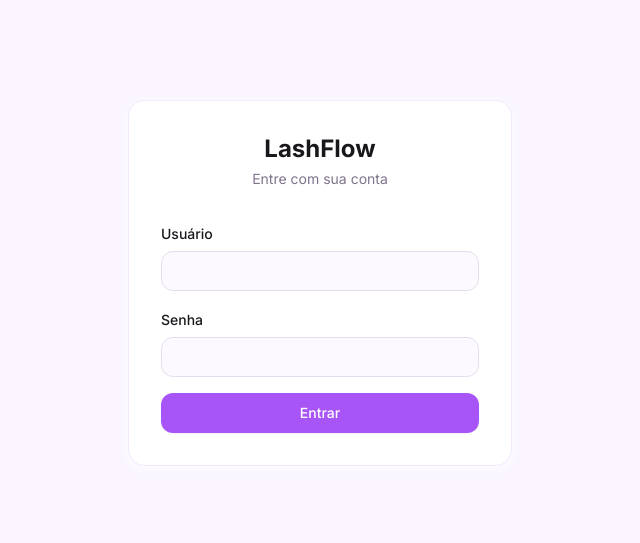
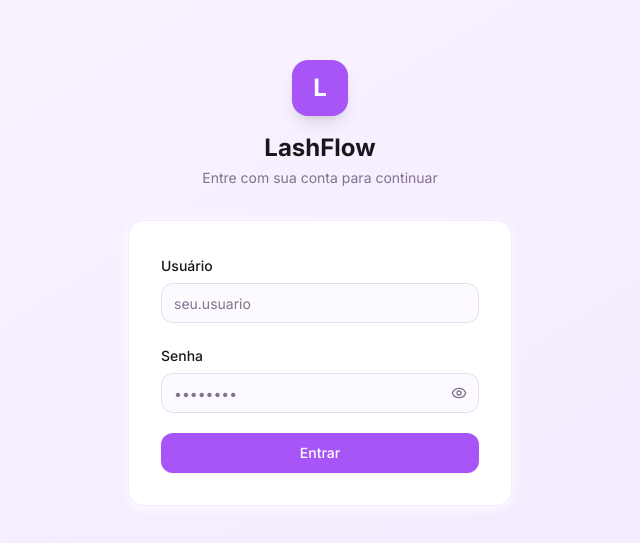
Before and after one commit to briz-felipe/lashflow-web, a Next.js app: page /login in a window 1280 px wide. Shown: the part 117-660 px from the top of the page, without its empty margins (320-960 px from the left). Built offline with nearby package versions, Linux system fonts and the light colour scheme; no server answers.

Commit message:
feat: enhance login page with password visibility toggle and improved styling

```diff
--- a/src/app/api/auth/login/route.ts
+++ b/src/app/api/auth/login/route.ts
@@ -7,21 +7,26 @@ export async function POST(req: NextRequest) {
   console.log("[auth/login] API_URL:", apiUrl);
   console.log("[auth/login] AUTH_CLIENT_ID set:", !!process.env.AUTH_CLIENT_ID);
   console.log("[auth/login] AUTH_CLIENT_SECRET set:", !!process.env.AUTH_CLIENT_SECRET);
+  console.log("[auth/login] username:", username);
+
+  const body = {
+    username,
+    password,
+    clientId: process.env.AUTH_CLIENT_ID,
+    clientSecret: process.env.AUTH_CLIENT_SECRET,
+  };
+  console.log("[auth/login] payload keys:", Object.keys(body));
 
   const res = await fetch(`${apiUrl}/auth/login`, {
     method: "POST",
     headers: { "Content-Type": "application/json" },
-    body: JSON.stringify({
-      username,
-      password,
-      clientId: process.env.AUTH_CLIENT_ID,
-      clientSecret: process.env.AUTH_CLIENT_SECRET,
-    }),
+    body: JSON.stringify(body),
   });
 
   console.log("[auth/login] backend status:", res.status);
 
   const data = await res.json().catch(() => ({}));
+  if (!res.ok) console.log("[auth/login] backend error:", JSON.stringify(data));
 
   return NextResponse.json(data, { status: res.status });
 }
--- a/src/app/login/page.tsx
+++ b/src/app/login/page.tsx
@@ -6,11 +6,13 @@ import { login } from "@/lib/auth";
 import { Button } from "@/components/ui/button";
 import { Input } from "@/components/ui/input";
 import { Label } from "@/components/ui/label";
+import { Eye, EyeOff } from "lucide-react";
 
 export default function LoginPage() {
   const router = useRouter();
   const [username, setUsername] = useState("");
   const [password, setPassword] = useState("");
+  const [showPassword, setShowPassword] = useState(false);
   const [error, setError] = useState<string | null>(null);
   const [loading, setLoading] = useState(false);
 
@@ -29,14 +31,20 @@ export default function LoginPage() {
   }
 
   return (
-    <div className="min-h-screen flex items-center justify-center bg-brand-50">
-      <div className="w-full max-w-sm bg-white rounded-2xl border border-brand-100 shadow-card p-8">
-        <div className="mb-8 text-center">
+    <div className="min-h-screen flex items-center justify-center bg-gradient-to-br from-brand-50 to-brand-100 p-4">
+      <div className="w-full max-w-sm">
+        {/* Logo / Header */}
+        <div className="text-center mb-8">
+          <div className="inline-flex items-center justify-center w-14 h-14 rounded-2xl bg-brand-500 mb-4 shadow-lg">
+            <span className="text-white text-2xl font-bold">L</span>
+          </div>
           <h1 className="text-2xl font-bold text-foreground">LashFlow</h1>
-          <p className="text-sm text-muted-foreground mt-1">Entre com sua conta</p>
+          <p className="text-sm text-muted-foreground mt-1">Entre com sua conta para continuar</p>
         </div>
 
-        <form onSubmit={handleSubmit} className="space-y-4">
+        {/* Card */}
+        <div className="bg-white rounded-2xl border border-brand-100 shadow-card p-8">
+          <form onSubmit={handleSubmit} className="space-y-5">
             <div className="space-y-1.5">
               <Label htmlFor="username">Usuário</Label>
               <Input
@@ -44,24 +52,39 @@ export default function LoginPage() {
                 value={username}
                 onChange={(e) => setUsername(e.target.value)}
                 autoComplete="username"
+                placeholder="seu.usuario"
                 required
               />
             </div>
 
             <div className="space-y-1.5">
               <Label htmlFor="password">Senha</Label>
+              <div className="relative">
                 <Input
                   id="password"
-              type="password"
+                  type={showPassword ? "text" : "password"}
                   value={password}
                   onChange={(e) => setPassword(e.target.value)}
                   autoComplete="current-password"
+                  placeholder="••••••••"
+                  className="pr-10"
                   required
                 />
+                <button
+                  type="button"
+                  onClick={() => setShowPassword((v) => !v)}
+                  className="absolute right-3 top-1/2 -translate-y-1/2 text-muted-foreground hover:text-foreground transition-colors"
+                  tabIndex={-1}
+                >
+                  {showPassword ? <EyeOff size={16} /> : <Eye size={16} />}
+                </button>
+              </div>
             </div>
 
             {error && (
-            <p className="text-sm text-red-600">{error}</p>
+              <p className="text-sm text-red-600 bg-red-50 border border-red-100 rounded-lg px-3 py-2">
+                {error}
+              </p>
             )}
 
             <Button type="submit" className="w-full" disabled={loading}>
@@ -70,5 +93,6 @@ export default function LoginPage() {
           </form>
         </div>
       </div>
+    </div>
   );
 }
```
Lines whose indentation alone changed are shown as unchanged.
